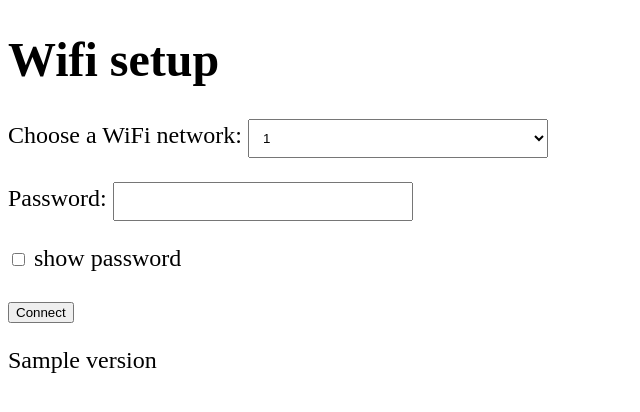
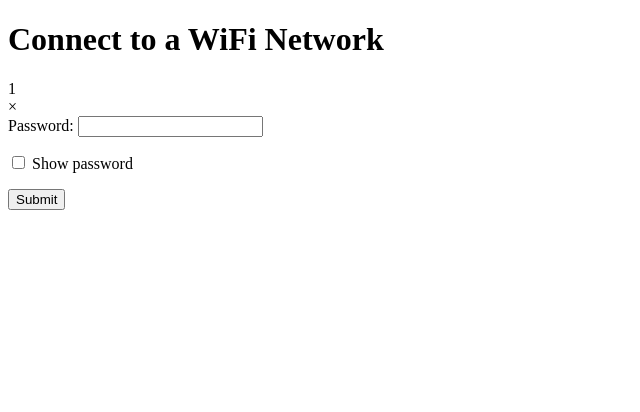
Before and after one commit to carolynz/poetry-camera-rpi, a Flask app: template wifi_portal/templates/index.html in a window 1280 px wide. Shown: the top 412 px of the page, without its empty margins (0-640 px from the left). Run offline with Flask 2, Linux system fonts and the light colour scheme; the template is opened without the code that fills it: most values are stand-ins (such as "Sample title", 1, 10 or a date in 2020); parts of the project's set-up code (start-up, migrations or seed data) failed here and were passed over.

Commit message:
all on one page now; wip styling (will transfer to replit for easier iteration)

```diff
--- a/wifi_portal/app.py
+++ b/wifi_portal/app.py
@@ -1,3 +1,6 @@
+# This Flask app must be run in sudo, with the full path to this file
+# "sudo python /home/USERNAME/PROJECT_DIRECTORY/wifi_portal/app.py"
+
 ###################################################
 # VARIOUS SYSTEM SETUP THINGS
 # - Check current branch & commit hash
@@ -60,7 +63,7 @@ with open(SOFTWARE_VERSION_FILE_PATH, 'w') as version_file:
 # Once you're connected to PoetryCameraSetup wifi, it should pop up automatically
 # If not, navigate to poetrycamera.local in your browser
 #######################################################
-from flask import Flask, request, render_template
+from flask import Flask, request, render_template, jsonify
 app = Flask(__name__)
 
 # WIFI_DEVICE specifies internet client (requires separate wifi adapter)
@@ -89,26 +92,49 @@ def index():
     # Remove 'PoetryCameraSetup' from the list, that's the camera's own wifi network
     ssids_list = [ssid.lstrip("SSID:") for ssid in ssids_list if "PoetryCameraSetup" not in ssid]
 
+    # Remove empty strings and duplicates
+    ssids_list = list(set(filter(None, ssids_list)))
+
     return render_template('index.html', ssids_list=ssids_list, version=version_info)
 
 
-@app.route('/submit',methods=['POST'])
+@app.route('/submit', methods=['POST'])
 def submit():
-  if request.method == 'POST':
-    print(*list(request.form.keys()), sep = ", ")
     ssid = request.form['ssid']
     password = request.form['password']
     connection_command = ["nmcli", "--colors", "no", "device", "wifi", "connect", ssid, "ifname", WIFI_DEVICE]
     if len(password) > 0:
-      connection_command.append("password")
-      connection_command.append(password)
+        connection_command.append("password")
+        connection_command.append(password)
     result = subprocess.run(connection_command, capture_output=True)
+
     if result.stderr:
-        return "Error: failed to connect to wifi network: <i>%s</i>" % result.stderr.decode()
+        stderr_message = result.stderr.decode().lower()
+        if "psk: property is invalid" in stderr_message:
+            return jsonify({"status": "error", "message": "Wrong password"})
+        return jsonify({"status": "error", "message": stderr_message})
     elif result.stdout:
-        return "Success: <i>%s</i>" % result.stdout.decode()
-    return "Error: failed to connect."
-
+        stdout_message = result.stdout.decode().lower()
+        if "successfully activated" in stdout_message:
+            return jsonify({"status": "success", "message": result.stdout.decode()})
+        elif "connection activation failed" in stdout_message:
+            return jsonify({"status": "error", "message": "Connection activation failed."})
+        elif "no network with ssid" in stdout_message:
+            return jsonify({"status": "error", "message": "Could not find a wifi network with this name."})
+        elif "no valid secrets" in stdout_message:
+            return jsonify({"status": "error", "message": "Wrong password"})
+        elif "no suitable device found" in stdout_message:
+            return jsonify({"status": "error", "message": "Could not connect. Possible hardware issue with the wifi adapter."})
+        elif "device not ready" in stdout_message:
+            # TODO: just retry the command like 3 more times
+            return jsonify({"status": "error", "message": "The device is not ready."})
+        elif "invalid password" in stdout_message:
+            return jsonify({"status": "error", "message": "Wrong password"})
+        elif "could not be found or the password is incorrect" in stdout_message:
+            return jsonify({"status": "error", "message": "The password is incorrect or the network could not be found."})
+        else:
+            return jsonify({"status": "error", "message": result.stdout.decode()})
+    return jsonify({"status": "error", "message": "Could not connect. Please try again."})
 
 if __name__ == '__main__':
     app.run(debug=True, host='0.0.0.0', port=80)
--- a/wifi_portal/static/styles.css
+++ b/wifi_portal/static/styles.css
@@ -20,3 +20,45 @@ select {
     width: 100%;
   }
 }
+
+# Wifi picker modal
+/* Modal styles */
+.modal {
+            display: none;
+            position: fixed;
+            z-index: 1;
+            left: 0;
+            top: 0;
+            width: 100%;
+            height: 100%;
+            overflow: auto;
+            background-color: rgba(0,0,0,0.4);
+            padding-top: 60px;
+        }
+        .modal-content {
+            background-color: #fefefe;
+            margin: 5% auto;
+            padding: 20px;
+            border: 1px solid #888;
+            width: 80%;
+        }
+        .close {
+            color: #aaa;
+            float: right;
+            font-size: 28px;
+            font-weight: bold;
+        }
+        .close:hover,
+        .close:focus {
+            color: black;
+            text-decoration: none;
+            cursor: pointer;
+        }
+        .ssid {
+            cursor: pointer;
+            padding: 5px;
+        }
+        .ssid:hover {
+            background-color: #f0f0f0;
+            text-decoration: underline;
+        }
--- a/wifi_portal/templates/index.html
+++ b/wifi_portal/templates/index.html
@@ -1,44 +1,92 @@
 <!DOCTYPE html>
-<html>
+<html lang="en">
 <head>
-    <title>Wifi Control</title>
-    <meta name="viewport" content="width=device-width, initial-scale=1" />
-    <link
-      rel="stylesheet"
-      type="text/css"
-      href="{{ url_for('static', filename='styles.css') }}"
-    />
+    <meta charset="UTF-8">
+    <meta name="viewport" content="width=device-width, initial-scale=1.0">
+    <title>WiFi Setup</title>
 </head>
 <body>
-    <h1>Wifi setup</h1>
-    <!-- TODO: show network that you're currently connected to -->
-    <form action="/submit" method="post">
-      <label for="ssid">Choose a WiFi network:</label>
-      <select name="ssid" id="ssid">
+    <h1>Connect to a WiFi Network</h1>
+    <div id="ssidList">
         {% for ssid in ssids_list %}
-        <option value="{{ ssid }}">{{ ssid }}</option>
+        <div class="ssid" data-ssid="{{ ssid }}">{{ ssid }}</div>
         {% endfor %}
-      </select>
-      <p />
-      <label for="password"
-        >Password: <input type="password" name="password" id="password"
-      /></label>
+    </div>
+    <div id="message"></div>
+
+    <!-- The Modal -->
+    <div id="passwordModal" class="modal">
+        <div class="modal-content">
+            <span class="close">&times;</span>
+            <form id="passwordForm">
+                <label for="password">Password:</label>
+                <input type="password" name="password" id="password" />
                 <p>
-        <input type="checkbox" id="show_password" /> <span>show password</span>
+                    <input type="checkbox" id="show_password" /> <span>Show password</span>
                 </p>
-      <input type="submit" value="Connect" />
+                <input type="button" value="Submit" id="submitPassword" />
+                <input type="hidden" name="ssid" id="selectedSSID" />
             </form>
-    <p>{{ version }}</p>
+        </div>
+    </div>
+
     <script>
-      document
-        .getElementById("show_password")
-        .addEventListener("change", function () {
-          var passwordInput = document.getElementById("password");
+        document.querySelectorAll('.ssid').forEach(item => {
+            item.addEventListener('click', function () {
+                var modal = document.getElementById('passwordModal');
+                var ssid = this.getAttribute('data-ssid');
+                document.getElementById('selectedSSID').value = ssid;
+                modal.style.display = 'block';
+            });
+        });
+
+        document.getElementsByClassName('close')[0].onclick = function() {
+            var modal = document.getElementById('passwordModal');
+            modal.style.display = 'none';
+        }
+
+        window.onclick = function(event) {
+            var modal = document.getElementById('passwordModal');
+            if (event.target == modal) {
+                modal.style.display = 'none';
+            }
+        }
+
+        document.getElementById('show_password').addEventListener('change', function () {
+            var passwordInput = document.getElementById('password');
             if (this.checked) {
-            passwordInput.type = "text";
+                passwordInput.type = 'text';
             } else {
-            passwordInput.type = "password";
+                passwordInput.type = 'password';
             }
+        });
+
+        document.getElementById('submitPassword').addEventListener('click', function () {
+            var ssid = document.getElementById('selectedSSID').value;
+            var password = document.getElementById('password').value;
+
+            var formData = new FormData();
+            formData.append('ssid', ssid);
+            formData.append('password', password);
+
+            fetch('/submit', {
+                method: 'POST',
+                body: formData
+            })
+            .then(response => response.json())
+            .then(data => {
+                var messageDiv = document.getElementById('message');
+                messageDiv.textContent = data.message;
+                messageDiv.style.color = data.status === 'success' ? 'green' : 'red';
+
+                var modal = document.getElementById('passwordModal');
+                modal.style.display = 'none';
+            })
+            .catch(error => {
+                var messageDiv = document.getElementById('message');
+                messageDiv.textContent = 'An error occurred: ' + error;
+                messageDiv.style.color = 'red';
+            });
         });
     </script>
 </body>
```
Lines whose indentation alone changed are shown as unchanged.
